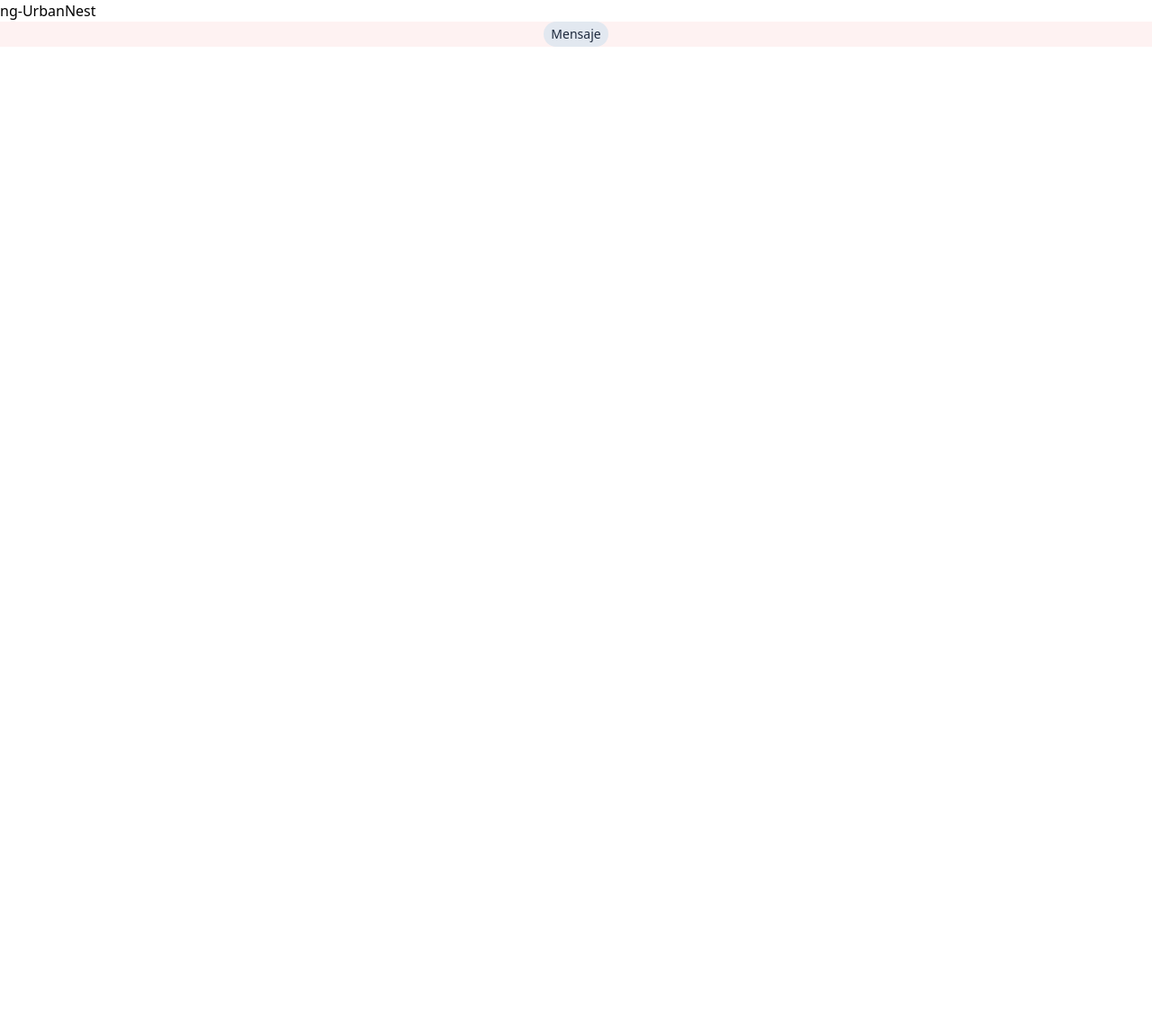
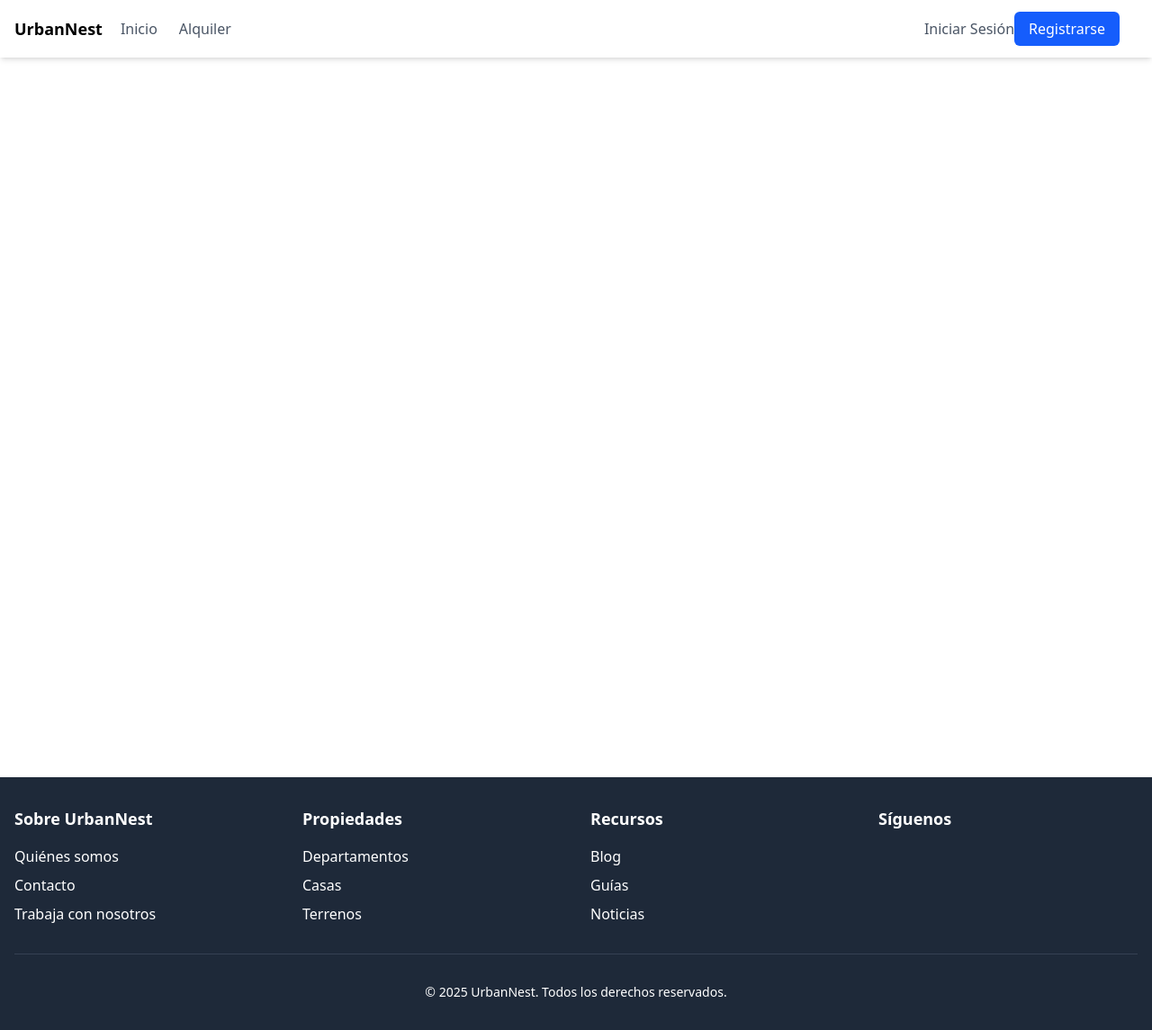
Before and after one commit to Russel-FS/ng-UrbanNest, an Angular app: page / in a window 1280 px wide. Shown: the whole page at 90% size. Before the commit the page ends 800 px from the top, so only its background shows below. Built offline with nearby package versions, Linux system fonts and the light colour scheme.

Commit message:
add layout component

```diff
--- a/src/app/app.component.html
+++ b/src/app/app.component.html
@@ -1,8 +1 @@
-
-<h1>{{ title }}</h1>
-
-<div class="mx-auto w-full bg-red-50 flex justify-center ">
-  <button class="px-2 py-1 rounded-full text-sm cursor-pointer bg-slate-200 hover:bg-slate-300 text-slate-800" >Mensaje</button>
-</div>
-
-<router-outlet />
+ <router-outlet />
--- a/src/app/app.routes.ts
+++ b/src/app/app.routes.ts
@@ -1,3 +1,9 @@
 import { Routes } from '@angular/router';
+import { LayoutComponent } from './presentation/layout/layout.component';
 
-export const routes: Routes = [];
+export const routes: Routes = [
+    {
+        path: '', component: LayoutComponent,
+        children: [ ]
+    },
+];
--- /dev/null
+++ b/src/app/presentation/layout/layout.component.css
@@ -0,0 +1,60 @@
+/* Asegura transiciones suaves */
+.sidebar-transition {
+    transition: all 0.3s ease-in-out;
+}
+
+/* Estilos personalizados para scrollbar */
+::-webkit-scrollbar {
+    width: 8px;
+}
+
+::-webkit-scrollbar-track {
+    background: #f1f1f1;
+}
+
+::-webkit-scrollbar-thumb {
+    background: #888;
+    border-radius: 4px;
+}
+
+::-webkit-scrollbar-thumb:hover {
+    background: #555;
+}
+
+/* Ajustes para el menú móvil */
+@media (max-width: 768px) {
+    .mobile-menu {
+        transform: translateX(-100%);
+        transition: transform 0.3s ease-in-out;
+    }
+
+    .mobile-menu.open {
+        transform: translateX(0);
+    }
+}
+
+/* Efecto hover para las tarjetas de propiedades */
+.property-card {
+    transition: transform 0.2s ease-in-out;
+}
+
+.property-card:hover {
+    transform: translateY(-5px);
+}
+
+/* Animación para el loading state */
+.loading-skeleton {
+    animation: pulse 1.5s infinite;
+}
+
+@keyframes pulse {
+    0% {
+        opacity: 0.6;
+    }
+    50% {
+        opacity: 1;
+    }
+    100% {
+        opacity: 0.6;
+    }
+}
--- /dev/null
+++ b/src/app/presentation/layout/layout.component.html
@@ -0,0 +1,88 @@
+<div class="min-h-screen flex flex-col">
+    <!-- Header/Nav -->
+    <nav class="bg-white shadow-md fixed w-full z-50">
+        <div class="container mx-auto px-4 py-3">
+            <div class="flex justify-evenly items-center">
+                <div class="flex items-center">
+                    <h3 class="text-lg font-semibold ">UrbanNest</h3>
+                </div>
+                <div class="flex-1 flex justify-between px-5 py-2">
+                    <div class="space-x-6">
+                        <a href="#" class="text-gray-600 hover:text-blue-600">Inicio</a>
+                        <a href="#" class="text-gray-600 hover:text-blue-600">Alquiler</a>
+                    </div>
+                    <div>
+                        <a href="#" class="text-gray-600 hover:text-blue-600">Iniciar Sesión</a>
+                        <a href="#" class="bg-blue-600 text-white px-4 py-2 rounded-md">Registrarse</a>
+                    </div>
+                </div>
+
+                <button class="md:hidden" (click)="toggleMobileMenu()">
+                    <svg class="w-6 h-6" fill="none" stroke="currentColor" viewBox="0 0 24 24">
+                        <path stroke-linecap="round" stroke-linejoin="round" stroke-width="2" d="M4 6h16M4 12h16M4 18h16"/>
+                    </svg>
+                </button>
+            </div>
+        </div>
+    </nav>
+
+    <!-- Main Content with Sidebar -->
+    <div class="flex flex-1 pt-16">
+
+        <!-- Main Content -->
+        <main class="flex-1 p-4 min-h-dvh ">
+            <div class="container mx-auto">
+                <router-outlet />
+            </div>
+        </main>
+    </div>
+
+    <!-- Footer -->
+    <footer class="bg-gray-800 text-white mt-auto">
+        <div class="container mx-auto px-4 py-8">
+            <div class="grid grid-cols-1 md:grid-cols-4 gap-8">
+                <div>
+                    <h3 class="text-lg font-semibold mb-4">Sobre UrbanNest</h3>
+                    <ul class="space-y-2">
+                        <li><a href="#" class="hover:text-blue-400">Quiénes somos</a></li>
+                        <li><a href="#" class="hover:text-blue-400">Contacto</a></li>
+                        <li><a href="#" class="hover:text-blue-400">Trabaja con nosotros</a></li>
+                    </ul>
+                </div>
+                <div>
+                    <h3 class="text-lg font-semibold mb-4">Propiedades</h3>
+                    <ul class="space-y-2">
+                        <li><a href="#" class="hover:text-blue-400">Departamentos</a></li>
+                        <li><a href="#" class="hover:text-blue-400">Casas</a></li>
+                        <li><a href="#" class="hover:text-blue-400">Terrenos</a></li>
+                    </ul>
+                </div>
+                <div>
+                    <h3 class="text-lg font-semibold mb-4">Recursos</h3>
+                    <ul class="space-y-2">
+                        <li><a href="#" class="hover:text-blue-400">Blog</a></li>
+                        <li><a href="#" class="hover:text-blue-400">Guías</a></li>
+                        <li><a href="#" class="hover:text-blue-400">Noticias</a></li>
+                    </ul>
+                </div>
+                <div>
+                    <h3 class="text-lg font-semibold mb-4">Síguenos</h3>
+                    <div class="flex space-x-4">
+                        <a href="#" class="hover:text-blue-400">
+                            <i class="fab fa-facebook-f"></i>
+                        </a>
+                        <a href="#" class="hover:text-blue-400">
+                            <i class="fab fa-twitter"></i>
+                        </a>
+                        <a href="#" class="hover:text-blue-400">
+                            <i class="fab fa-instagram"></i>
+                        </a>
+                    </div>
+                </div>
+            </div>
+            <div class="border-t border-gray-700 mt-8 pt-8 text-center text-sm">
+                <p>&copy; 2025 UrbanNest. Todos los derechos reservados.</p>
+            </div>
+        </div>
+    </footer>
+</div>
--- /dev/null
+++ b/src/app/presentation/layout/layout.component.ts
@@ -0,0 +1,16 @@
+import { Component } from '@angular/core';
+import { RouterOutlet } from '@angular/router';
+
+@Component({
+  selector: 'app-layout',
+  templateUrl: './layout.component.html',
+  styleUrls: ['./layout.component.css'],
+  imports: [RouterOutlet]
+})
+export class LayoutComponent {
+  isMobileMenuOpen = false;
+
+  toggleMobileMenu() {
+    this.isMobileMenuOpen = !this.isMobileMenuOpen;
+  }
+}
```
Also changed, not shown: 1 other file (tests, documents, lock files or other folders).
